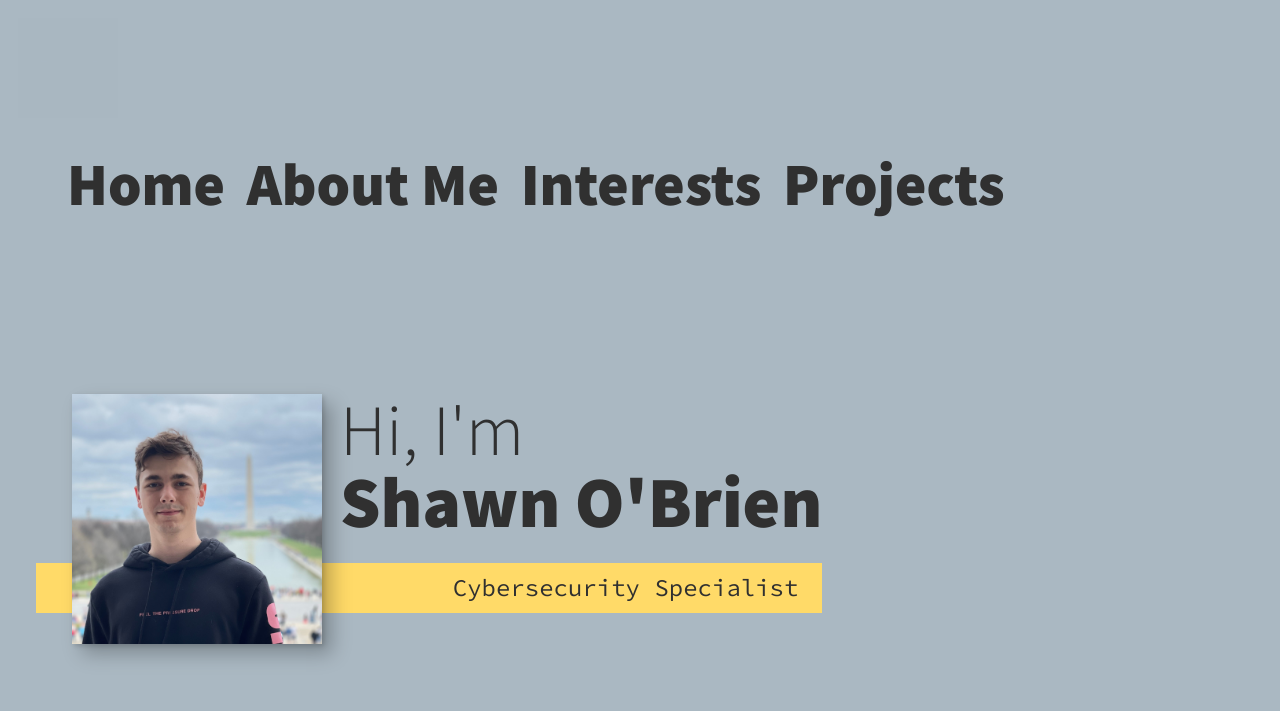
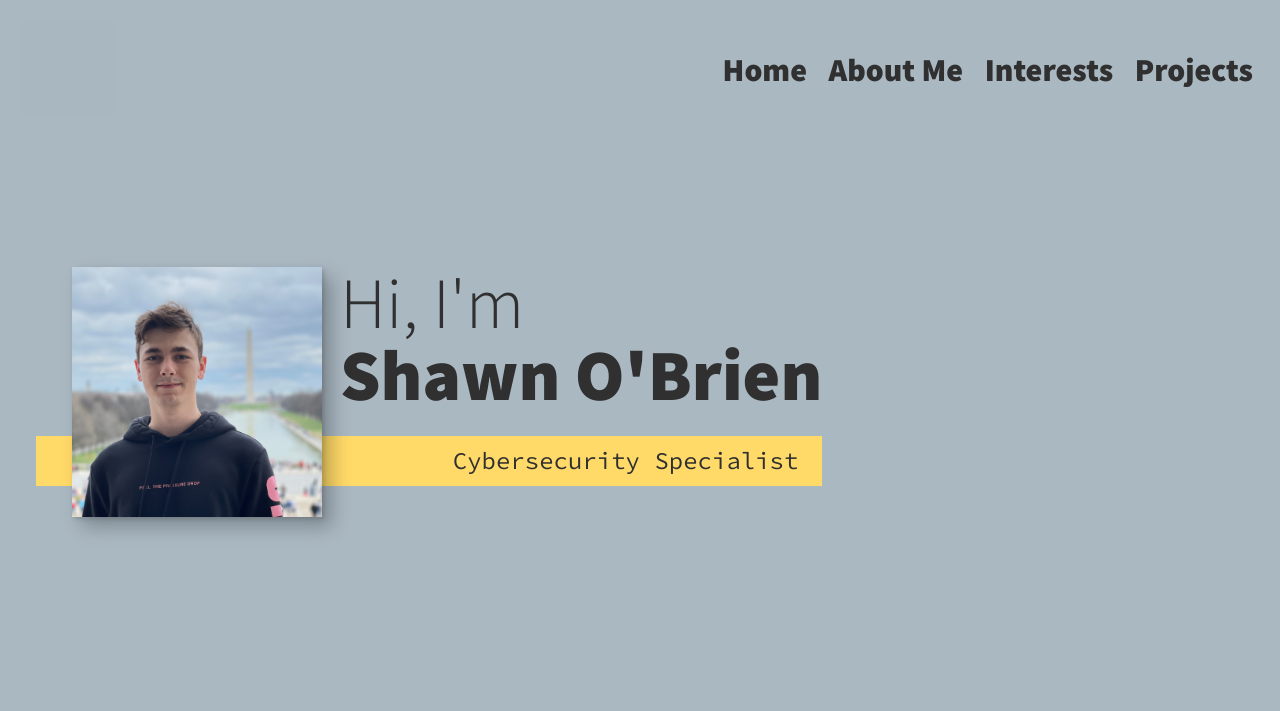
Before and after one commit to obreezy24/obreezy24.github.io, a plain HTML site: page Portfolio website.html in a window 1280 px wide. Shown: the top 711 px of the page. Drawn offline with nearby package versions, Linux system fonts and the light colour scheme; files whose address does not match are found by name.

Commit message:
Fixed nav bar. Pushed navbar to right. Added new font size h4. Modified margins on desktop nav bar. Modified min-max px for mobile and desktop navs. Added comments for organization. Added nav link class for desktop.

```diff
--- a/Portfolio website.html
+++ b/Portfolio website.html
@@ -3,7 +3,7 @@
     <head>
         <meta charset="UTF-8">
         <meta name="viewport" content="width=device-width, initial-scale=1.0">
-        <title>hawns Portfolio Site</title>
+        <title>Shawns Portfolio Site</title>
         <link rel="stylesheet" href="https://cdnjs.cloudflare.com/ajax/libs/normalize/7.0.0/normalize.min.css">
         <link rel="stylesheet" href="https://cdnjs.cloudflare.com/ajax/libs/font-awesome/5.11.2/css/all.css" integrity="sha256-46qynGAkLSFpVbEBog43gvNhfrOj+BmwXdxFgVK/Kvc=" crossorigin="anonymous" />
 
@@ -35,10 +35,10 @@
             <!-- Desktop Nav Bar -->
             <div class="desktop__nav">
                 <ul class="desktop_nav__list">
-                        <li class="nav__item"><a href="#home" class="nav__link">Home</a></li>
-                        <li class="nav__item"><a href="#about" class="nav__link">About Me</a></li>
-                        <li class="nav__item"><a href="#services" class="nav__link">Interests</a></li>
-                        <li class="nav__item"><a href="#work" class="nav__link">Projects</a></li>
+                        <li class="nav__item"><a href="#home" class="desktop_nav__link">Home</a></li>
+                        <li class="nav__item"><a href="#about" class="desktop_nav__link">About Me</a></li>
+                        <li class="nav__item"><a href="#services" class="desktop_nav__link">Interests</a></li>
+                        <li class="nav__item"><a href="#work" class="desktop_nav__link">Projects</a></li>
                     </ul>
                 </ul>
             </div>
--- a/style.css
+++ b/style.css
@@ -20,6 +20,7 @@
     --fs-h1: 3rem;
     --fs-h2: 2.25rem;
     --fs-h3: 1.25rem;
+    --fs-h4: 2rem;
     --fs-body: 1rem;
 
     --bs: 0.55em 0.55em 1em rgba(0,0,0,.25),
@@ -85,7 +86,8 @@ strong {font-weight: var(--fw-bold) }
 
 h1,
 h2,
-h3 {
+h3,
+h4 {
     line-height: 1;
     margin: 0;
 }
@@ -93,6 +95,7 @@ h3 {
 h1 { font-size: var(--fs-h1) }
 h2 { font-size: var(--fs-h2) }
 h3 { font-size: var(--fs-h3) }
+h4 { font-size: var(--fs-h4) }
 
 
 .section__title {
@@ -130,14 +133,16 @@ h3 { font-size: var(--fs-h3) }
 /* header */
 
 header {
-    display: block;
-    justify-content: none;
+    display: flex;
     padding: 1em;
+    justify-content: space-between;
 }
 
 .logo {
     max-width: 100px;
 }
+
+/* Nav */
 
 .nav {
     position: fixed;
@@ -166,8 +171,15 @@ header {
 
 .desktop_nav__list li {
     list-style-type: none;
-    display: inline;
+    display: inline-block;
     margin: .5em;
+}
+
+.desktop_nav__link {
+    color: inherit;
+    font-weight: var(--fw-bold);
+    font-size: var(--fs-h4);
+    text-decoration: none;
 }
 
 .nav__link {
@@ -239,9 +251,9 @@ header {
 .hamburger::before { top: 6px; }
 .hamburger::after { bottom: 6px; }
 
-/* Phone Nav */
+/* Phone Nav for lower px*/
 
-@media screen and (min-width:1044px){
+@media screen and (min-width:750px){
     .hamburger{
     display:none;
     }
@@ -250,9 +262,9 @@ header {
     }
     }
 
-/* Desktop Nav */
+/* Desktop Nav for higher px*/
 
-    @media screen and (max-width:1045px){
+    @media screen and (max-width:751px){
     .hamburger{
     display:block;
     }
```
